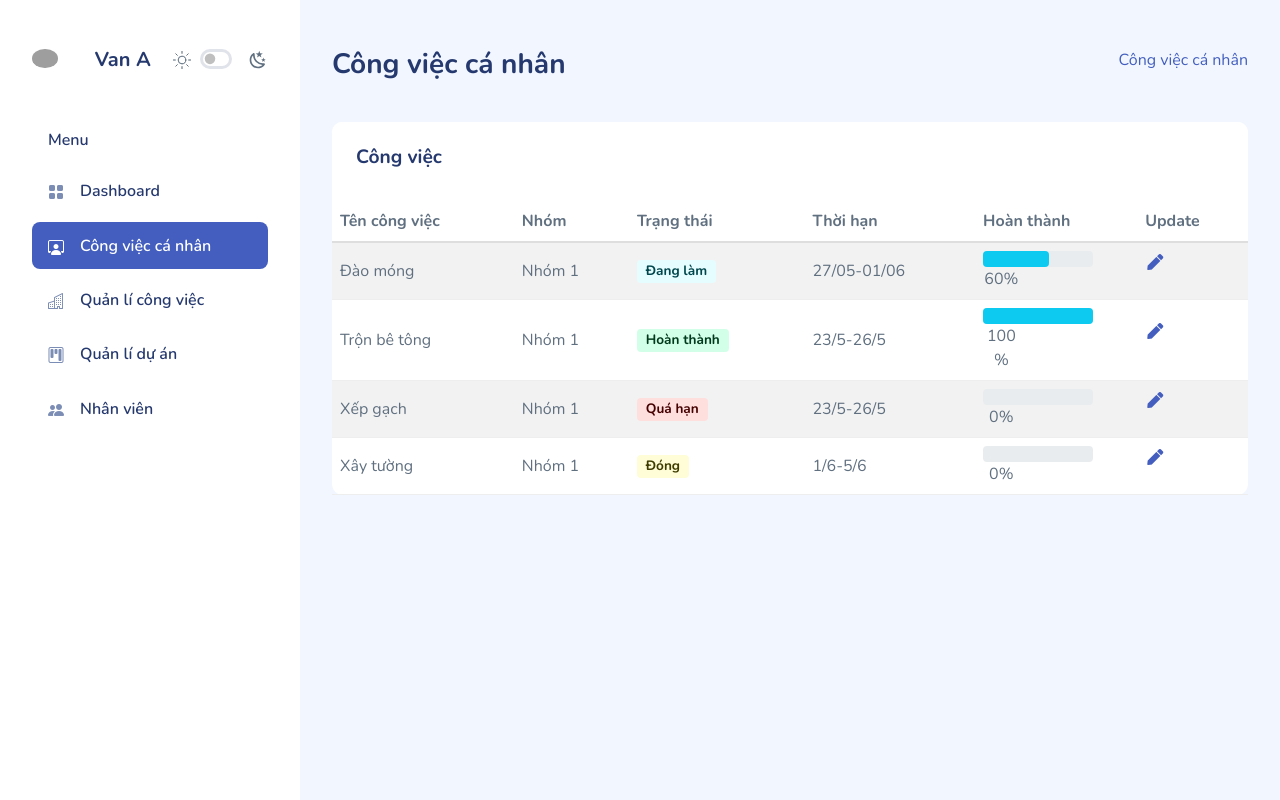
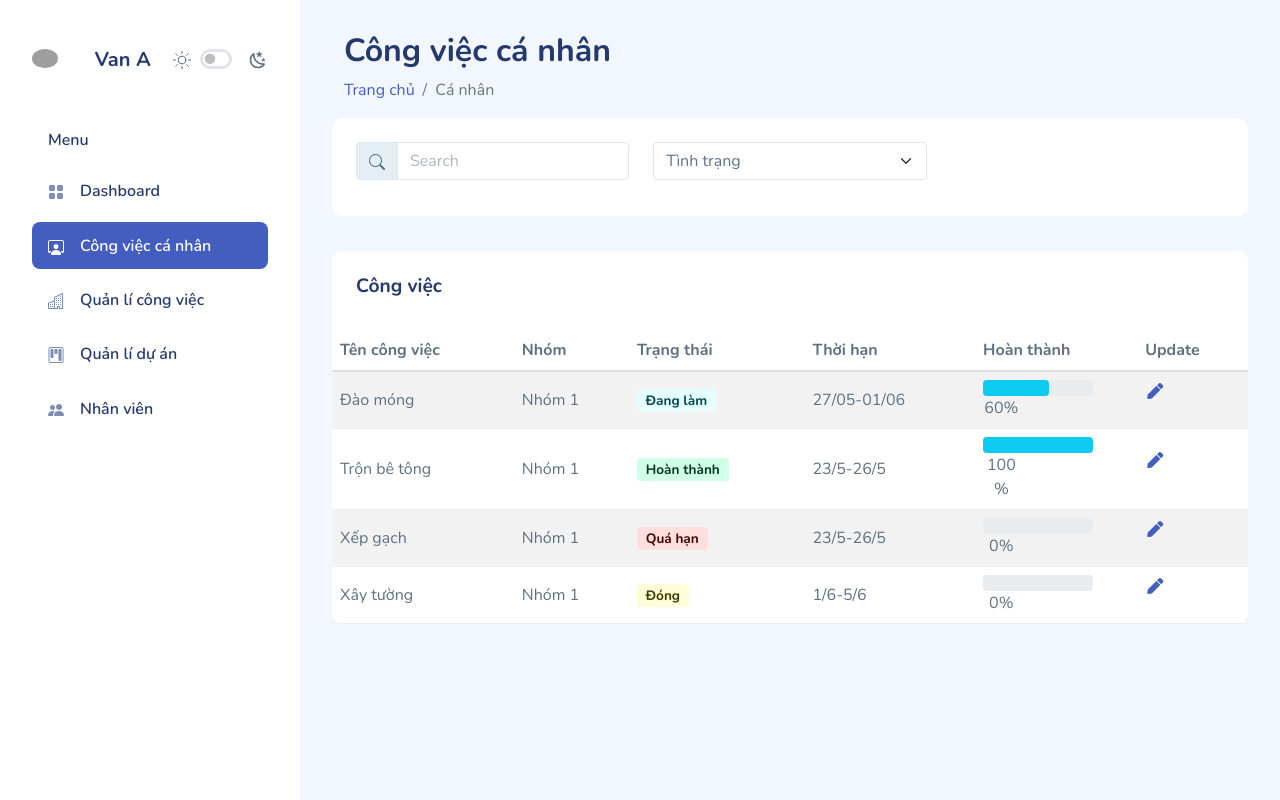
Before and after one commit to ducnt1003/ui-ux, a website: page my_app/personal.html in a window 1280 px wide. Drawn offline with Linux system fonts and the light colour scheme; grey boxes are pictures that could not be loaded.

Commit message:
fix header

```diff
--- a/my_app/personal.html
+++ b/my_app/personal.html
@@ -39,7 +39,8 @@
                 <div class="sidebar-header position-relative">
                     <div class="d-flex justify-content-between align-items-center">
                         <div class="">
-                            <a href="dashboard.html"><div class="avatar avatar-lg me-3 ">
+                            <a href="dashboard.html">
+                                <div class="avatar avatar-lg me-3 ">
                                     <img src="assets/images/faces/1.jpg" alt="" srcset="" style="width:100%">
                                 </div>
 
@@ -121,35 +122,60 @@
             </div>
         </div>
         <div id="main">
-            <header class="mb-3">
-                <a href="#" class="burger-btn d-block d-xl-none">
-                    <i class="bi bi-justify fs-3"></i>
-                </a>
-            </header>
-
-            <div class="page-heading">
-                <div class="page-title">
+            <div class="container-fluid">
                 <div class="row">
-                        <div class="col-12 col-md-6 order-md-1 order-last">
-                            <h3>Công việc cá nhân</h3>
-
-                        </div>
-                        <div class="col-12 col-md-6 order-md-2 order-first">
-                            <nav aria-label="breadcrumb" class="breadcrumb-header float-start float-lg-end">
+                    <div class="col-md-12">
+                        <div class="page-header">
+                            <h2 class="pageheader-title">Công việc cá nhân</h2>
+                            <div class="page-breadcrumb">
+                                <nav aria-label="breadcrumb">
                                     <ol class="breadcrumb">
-                                    <li class="breadcrumb-item"><a href="   ">Công việc cá nhân</a></li>
-
+                                        <li class="breadcrumb-item"><a href="dashboard.html"
+                                                class="breadcrumb-link">Trang chủ</a>
+                                        </li>
+                                        <li class="breadcrumb-item active" aria-current="page">Cá nhân</li>
                                     </ol>
                                 </nav>
                             </div>
                         </div>
                     </div>
+                </div>
+            </div>
 
-                <!-- Task App Widget Starts -->
+            <section class="section">
+                <div class="row">
+                    <div class="col-12">
+                        <div class="card">
+                            <div class="card-content">
+                                <div class="card-body">
+                                    <div class="row">
+                                        <div class="col-md-4">
+                                            <div class="input-group">
+                                                <span class="input-group-text" id="basic-addon1"><i
+                                                        class="bi bi-search"></i></span>
+                                                <input type="text" class="form-control" placeholder="Search"
+                                                    aria-label="Search" aria-describedby="button-addon2">
+                                            </div>
+                                        </div>
+                                        <div class="col-md-4 ">
+                                            <fieldset class="form-group">
+                                                <select class="form-select" id="basicSelect">
+                                                    <option selected>Tình trạng</option>
+                                                    <option>Hoàn thành</option>
+                                                    <option>Đang làm</option>
+                                                    <option>Quá hạn</option>
+                                                    <option>Đóng</option>
+                                                </select>
+                                            </fieldset>
+                                        </div>
+                                    </div>
+                                </div>
 
                             </div>
 
-            <section class="section">
+                        </div>
+                    </div>
+                </div>
                 <div class="row" id="table-striped">
                     <div class="col-12">
                         <div class="card">
@@ -159,7 +185,7 @@
                             <div class="card-content">
 
                                 <div class="table-responsive">
-                                    <table class="table table-striped mb-0">
+                                    <table class="table table-striped mb-0 " id="table1">
                                         <thead>
                                             <tr>
                                                 <th>Tên công việc</th>
@@ -220,9 +246,11 @@
                                                                         </div>
                                                                         <div class="row">
                                                                             <div class="col-md-6 mb-4">
-                                                                                <label for="roundText">Tình trạng</label>
+                                                                                <label for="roundText">Tình
+                                                                                    trạng</label>
                                                                                 <fieldset class="form-group">
-                                                                                    <select class="form-select" id="basicSelect">
+                                                                                    <select class="form-select"
+                                                                                        id="basicSelect">
                                                                                         <option>Hoàn thành</option>
                                                                                         <option>Đang làm</option>
                                                                                         <option>Quá hạn</option>
@@ -233,10 +261,14 @@
                                                                         </div>
                                                                         <div class="row">
                                                                             <div class="col-md-6 mb-4">
-                                                                            <label for="roundText">Hoàn thành</label>
-                                                                            <div class="form-group position-relative has-icon-right">
+                                                                                <label for="roundText">Hoàn
+                                                                                    thành</label>
+                                                                                <div
+                                                                                    class="form-group position-relative has-icon-right">
 
-                                                                                <input type="text" class="form-control" placeholder="%">
+                                                                                    <input type="text"
+                                                                                        class="form-control"
+                                                                                        placeholder="%">
                                                                                 </div>
                                                                             </div>
                                                                         </div>
@@ -349,6 +381,8 @@
     <script src="assets/js/pages/dashboard.js"></script>
     <script src="assets/js/extensions/ui-todolist.js"></script>
 
+
+
 </body>
 
 </html>
```
Lines whose indentation alone changed are shown as unchanged.
